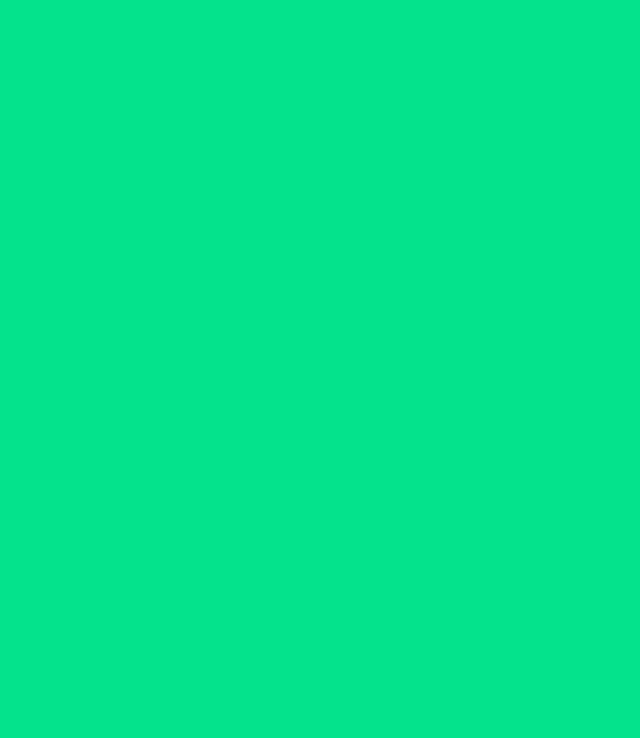
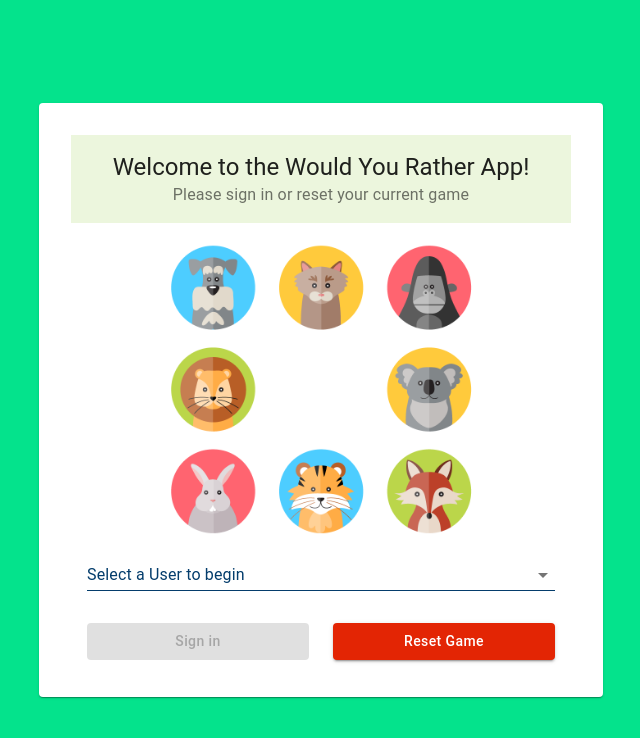
Before and after one commit to MarrickSomal/would-you-rather, a React (Create React App) app: page / in a window 1280 px wide. Shown: the top 738 px of the page, without its empty margins (319-959 px from the left). Built offline with nearby package versions, Linux system fonts and the light colour scheme.

Commit message:
deploy: root path adjustment

```diff
--- a/src/components/App.js
+++ b/src/components/App.js
@@ -29,7 +29,7 @@ const App = (props) => {
           {/*if an authenticated User has not been selected show the Login screen,
           else show the Home screen*/}
           {authedUser === null ? (
-            <Route path="/login"
+            <Route exact path="/"
               render={() => (
                   <Login/>
               )}
--- a/src/components/Nav.js
+++ b/src/components/Nav.js
@@ -1,4 +1,4 @@
-import React, { Component } from 'react';
+import React from 'react';
 import { connect } from 'react-redux';
 import { setAuthedUser } from '../actions/authedUser';
 import { NavLink, useHistory } from 'react-router-dom';
@@ -24,7 +24,7 @@ const Nav = (props) => {
   const handleLogout = (e) => {
     e.preventDefault();
     props.dispatch(setAuthedUser(null));
-    history.push("/login");
+    history.push("/");
   };
 
     const { authedUser, classes, users } = props;
```
